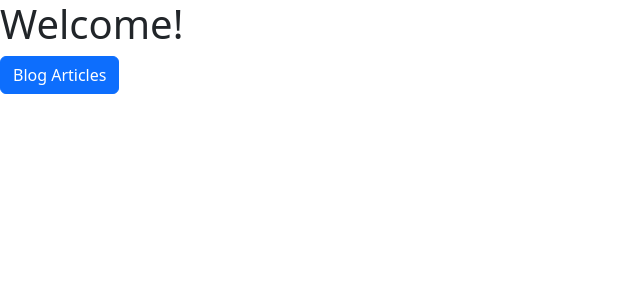
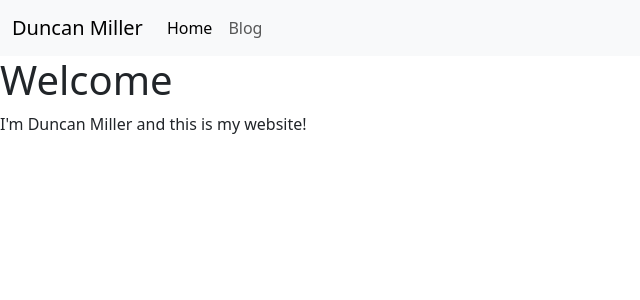
Before and after one commit to duncantmiller/100-days-of-python-course, a Flask app: template Section_59_blog_capstone/templates/home/index.html in a window 1280 px wide. Shown: the top 300 px of the page, without its empty margins (0-640 px from the left). Run offline with Flask 3, Linux system fonts and the light colour scheme; the template is opened without the code that fills it, so the values that code supplies are empty.

Commit message:
add navbar

```diff
--- a/Section_59_blog_capstone/templates/home/index.html
+++ b/Section_59_blog_capstone/templates/home/index.html
@@ -3,8 +3,8 @@
 {% block title %}Welcome{% endblock %}
 
 {% block content %}
-    <h1>Welcome!</h1>
+    <h1>Welcome</h1>
     <p>
-        <a href="{{url_for('blog_index')}}" class="btn btn-primary" role="button">Blog Articles</a>
+        I'm Duncan Miller and this is my website!
     </p>
 {% endblock %}
--- a/Section_59_blog_capstone/templates/layouts/layout.html
+++ b/Section_59_blog_capstone/templates/layouts/layout.html
@@ -9,6 +9,23 @@
     <title>{% block title %}My Blog{% endblock %}</title>
 </head>
 <body>
+    <nav class="navbar navbar-expand-lg bg-body-tertiary">
+        <div class="container-fluid">
+            <a class="navbar-brand" href="#">Duncan Miller</a>
+            <button class="navbar-toggler" type="button" data-bs-toggle="collapse" data-bs-target="#navbarSupportedContent" aria-controls="navbarSupportedContent" aria-expanded="false" aria-label="Toggle navigation">
+            <span class="navbar-toggler-icon"></span>
+            </button>
+            <div class="collapse navbar-collapse" id="navbarSupportedContent">
+            <ul class="navbar-nav me-auto mb-2 mb-lg-0">
+                <li class="nav-item">
+                    <a class="nav-link active" aria-current="page" href="{{url_for('home')}}">Home</a>
+                </li>
+                <li class="nav-item">
+                    <a class="nav-link" href="{{url_for('blog_index')}}">Blog</a>
+                </li>
+            </ul>
+        </div>
+    </nav>
     <div id="content">
         {% block content %}{% endblock %}
     </div>
```
